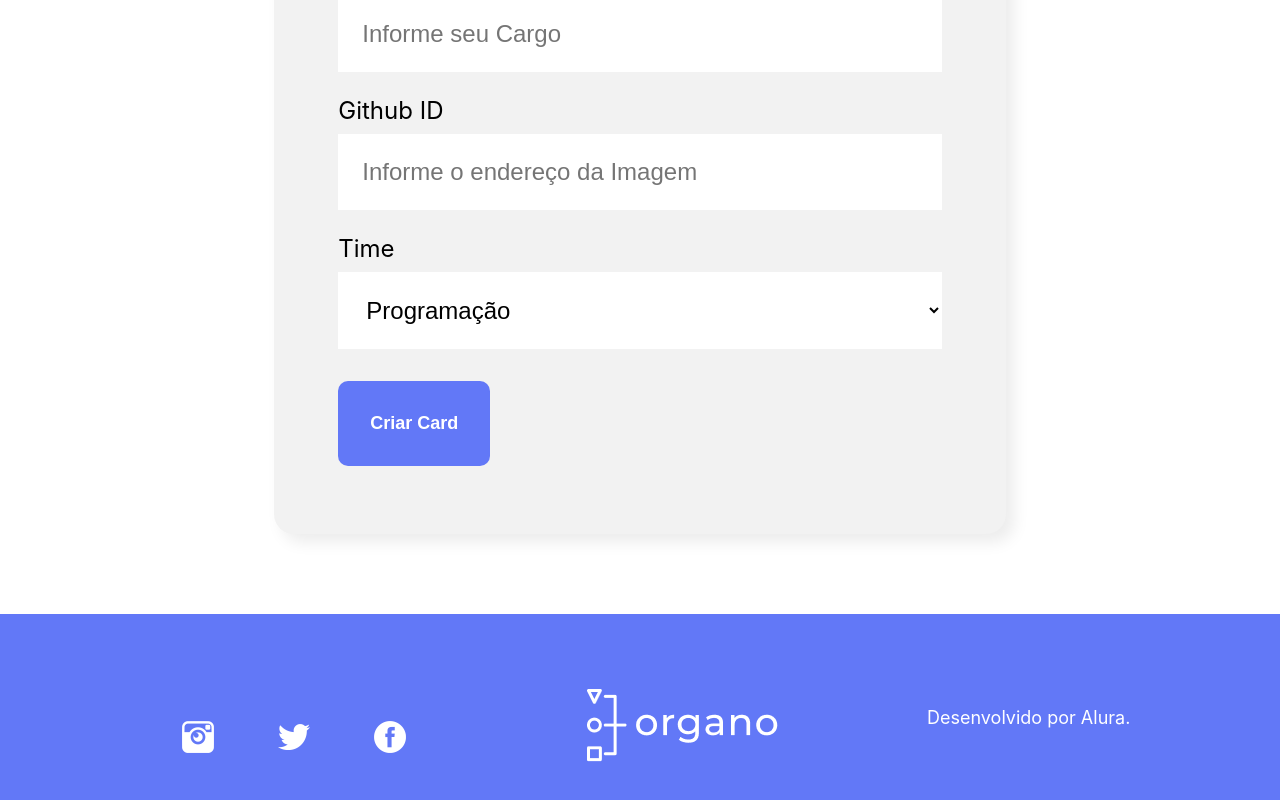
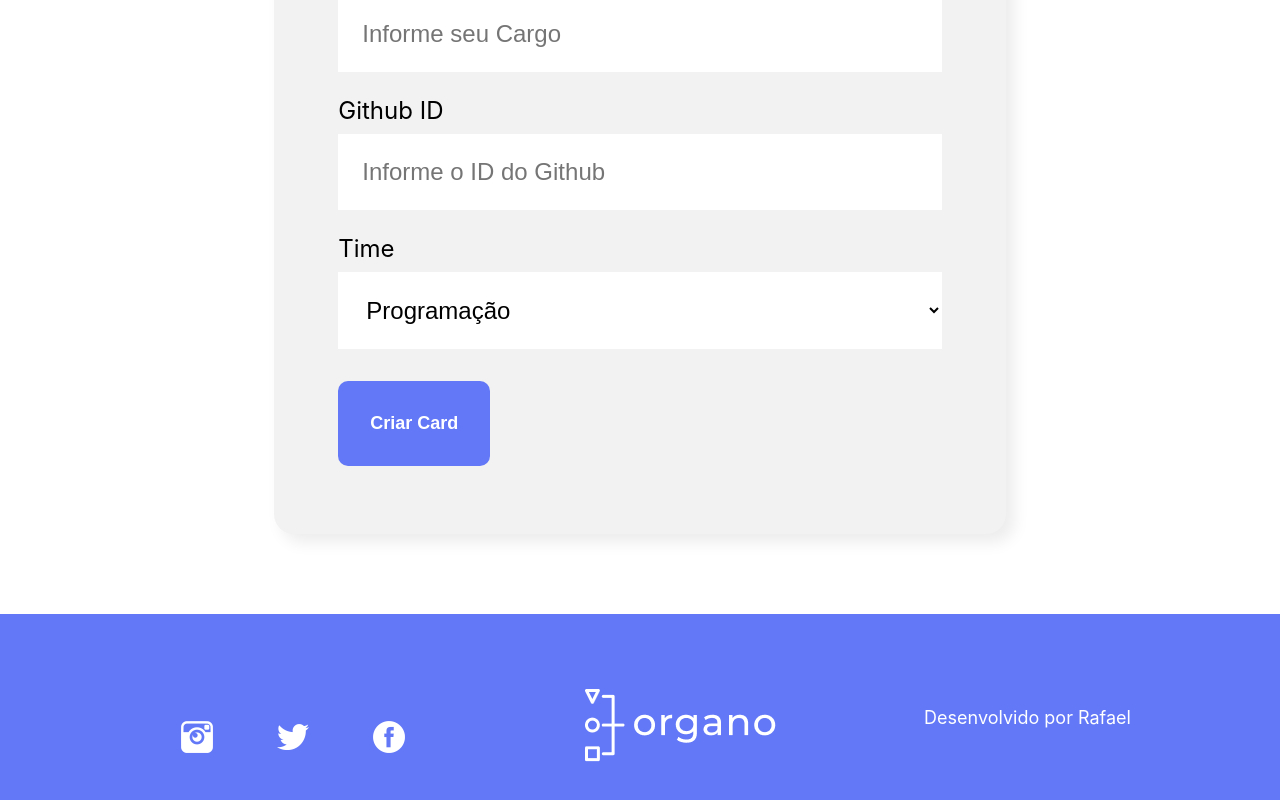
Before and after one commit to RafaelMatthes/organo_react, a React (Create React App) app: page / in a window 1280 px wide. Shown: the part 867-1667 px from the top of the page. Built offline with nearby package versions, Linux system fonts and the light colour scheme.

Commit message:
feat: last commit

```diff
--- a/src/App.js
+++ b/src/App.js
@@ -34,7 +34,6 @@ function App() {
   const [colaboradores, setColaboradores] = useState([])
 
   const aoAdicionarNovoColab= (colaborador) => {
-    console.log(colaboradores)
     setColaboradores([...colaboradores, colaborador])
   }
 
--- a/src/componentes/Formulario/index.js
+++ b/src/componentes/Formulario/index.js
@@ -23,7 +23,6 @@ const Formulario = (props) => {
     }
     const onSave= (evento) => {
         evento.preventDefault()
-        console.log({ nome, cargo, time , imagem })
         props.aoAdicionar({
             nome,
             cargo,
@@ -54,7 +53,7 @@ const Formulario = (props) => {
                     valor={imagem}
                     setValor={setImagem}
                     label="Github ID"
-                    placeholder="Informe o endereço da Imagem"
+                    placeholder="Informe o ID do Github"
                 />
                 <ListaSuspensa
                     valor={time}
--- a/src/componentes/Rodape/Rodape.css
+++ b/src/componentes/Rodape/Rodape.css
@@ -17,3 +17,8 @@
 .rodapepg .sociais img {
     padding: 32px;
 }
+
+.rodapepg  a {
+    color: white;
+    text-decoration: none;
+}
--- a/src/componentes/Rodape/index.js
+++ b/src/componentes/Rodape/index.js
@@ -12,7 +12,7 @@ const Rodape =  () => {
                 <img src='/imagens/rodape/logo.png' ></img>
             </div>
             <div>
-                <p>Desenvolvido por Alura.</p>
+                <p>Desenvolvido por <a target="_blank" href='https://github.com/RafaelMatthes'>Rafael</a></p>
             </div>
         </div>
     )
```
